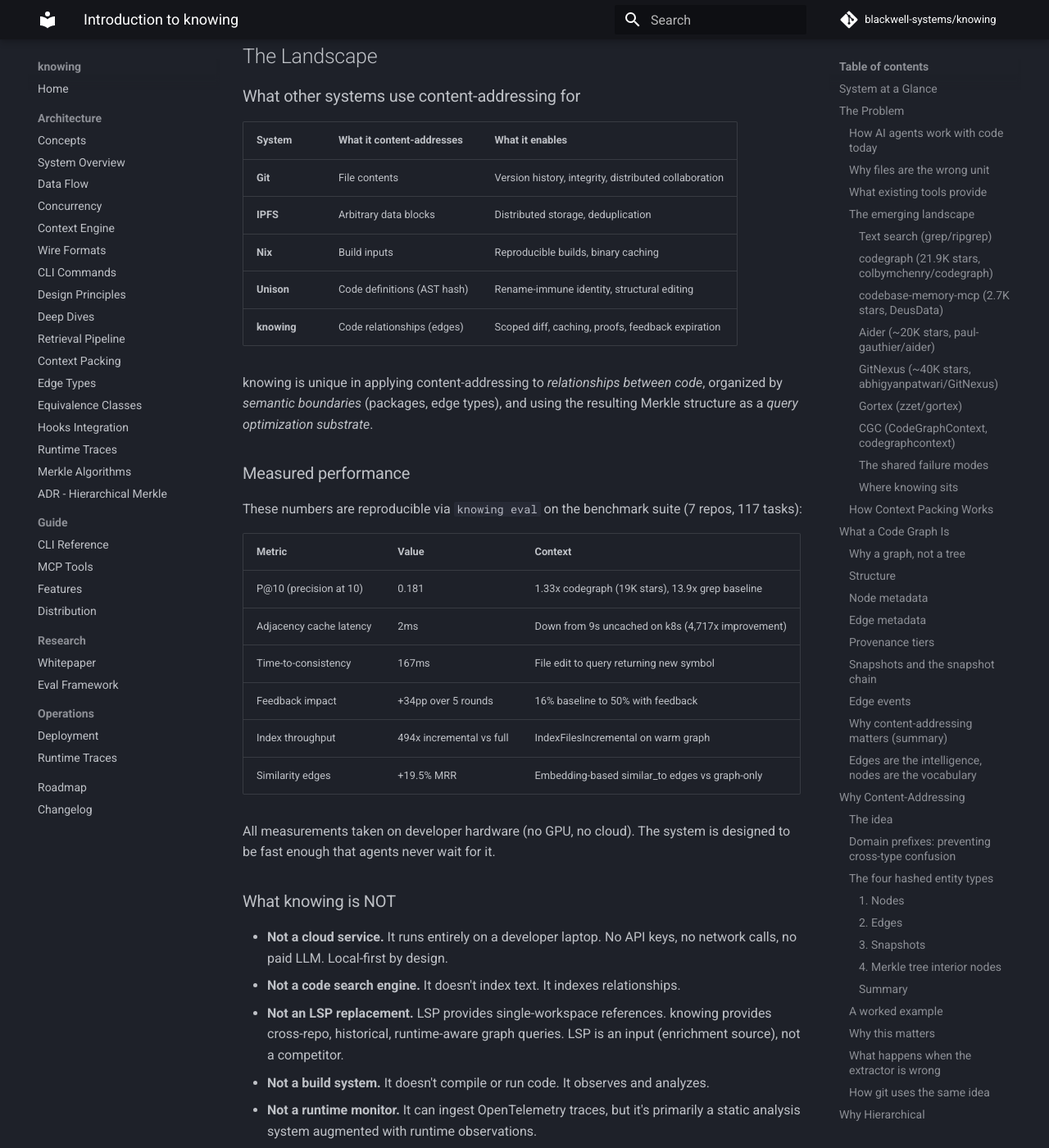
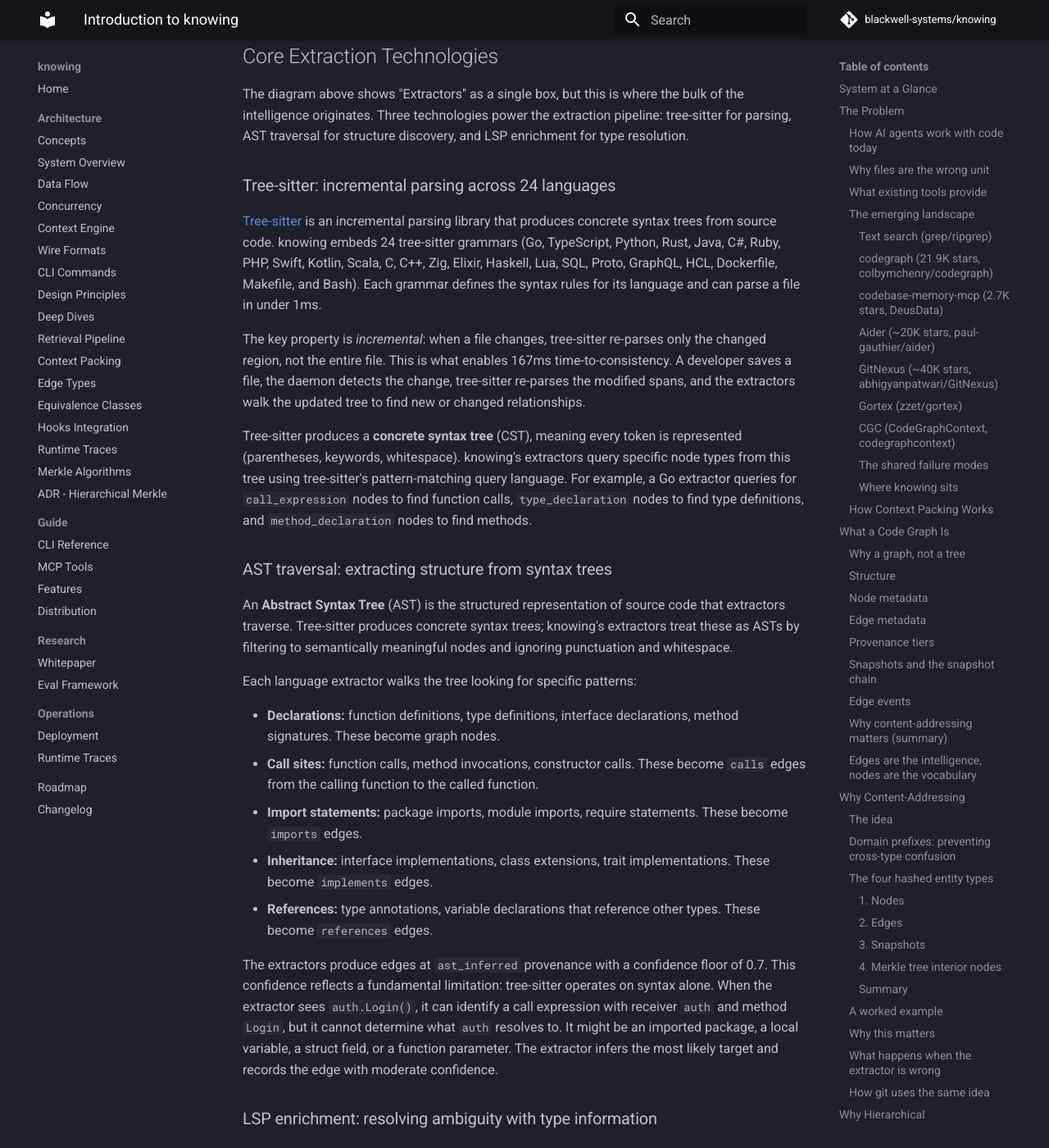
Before and after one commit to blackwell-systems/knowing, an MkDocs documentation site: the page built from docs/guide/introduction.md, in a window 1280 px wide and 1400 px high, scrolled down 25710 px. Shown: the whole window at 82% size. Built offline with MkDocs 1.6.1 and Material for MkDocs 9.7.7, drawn with Linux system fonts in a browser that asks for light colours; comment, search, counter and statistics services are not loaded; some of the changed text lies outside the part shown.

Commit message:
docs: add Core Extraction Technologies section to introduction
Explains tree-sitter (24 grammars, incremental parsing), AST traversal
(how extractors walk syntax trees to produce nodes and edges), and LSP
enrichment (language servers resolving ambiguous call targets, upgrading
confidence from 0.7 to 0.9). Fills a gap where the introduction
referenced extractors without explaining the underlying technologies.

```diff
--- a/docs/guide/introduction.md
+++ b/docs/guide/introduction.md
@@ -757,6 +757,64 @@ The daemon watches the filesystem and triggers incremental re-indexing on file c
 
 Since the initial architecture, knowing has added cross-repo awareness (external packages get canonical identity hashes like `external://flask` or `stdlib`), community-aware graph walks (constrain RWR to seed communities for focused queries), and 28 MCP tools for agent integration. The system requires no cloud services; everything runs locally with zero configuration.
 
+## Core Extraction Technologies
+
+The diagram above shows "Extractors" as a single box, but this is where the bulk of the intelligence originates. Three technologies power the extraction pipeline: tree-sitter for parsing, AST traversal for structure discovery, and LSP enrichment for type resolution.
+
+### Tree-sitter: incremental parsing across 24 languages
+
+[Tree-sitter](https://tree-sitter.github.io/) is an incremental parsing library that produces concrete syntax trees from source code. knowing embeds 24 tree-sitter grammars (Go, TypeScript, Python, Rust, Java, C#, Ruby, PHP, Swift, Kotlin, Scala, C, C++, Zig, Elixir, Haskell, Lua, SQL, Proto, GraphQL, HCL, Dockerfile, Makefile, and Bash). Each grammar defines the syntax rules for its language and can parse a file in under 1ms.
+
+The key property is *incremental*: when a file changes, tree-sitter re-parses only the changed region, not the entire file. This is what enables 167ms time-to-consistency. A developer saves a file, the daemon detects the change, tree-sitter re-parses the modified spans, and the extractors walk the updated tree to find new or changed relationships.
+
+Tree-sitter produces a **concrete syntax tree** (CST), meaning every token is represented (parentheses, keywords, whitespace). knowing's extractors query specific node types from this tree using tree-sitter's pattern-matching query language. For example, a Go extractor queries for `call_expression` nodes to find function calls, `type_declaration` nodes to find type definitions, and `method_declaration` nodes to find methods.
+
+### AST traversal: extracting structure from syntax trees
+
+An **Abstract Syntax Tree** (AST) is the structured representation of source code that extractors traverse. Tree-sitter produces concrete syntax trees; knowing's extractors treat these as ASTs by filtering to semantically meaningful nodes and ignoring punctuation and whitespace.
+
+Each language extractor walks the tree looking for specific patterns:
+
+- **Declarations:** function definitions, type definitions, interface declarations, method signatures. These become graph nodes.
+- **Call sites:** function calls, method invocations, constructor calls. These become `calls` edges from the calling function to the called function.
+- **Import statements:** package imports, module imports, require statements. These become `imports` edges.
+- **Inheritance:** interface implementations, class extensions, trait implementations. These become `implements` edges.
+- **References:** type annotations, variable declarations that reference other types. These become `references` edges.
+
+The extractors produce edges at `ast_inferred` provenance with a confidence floor of 0.7. This confidence reflects a fundamental limitation: tree-sitter operates on syntax alone. When the extractor sees `auth.Login()`, it can identify a call expression with receiver `auth` and method `Login`, but it cannot determine what `auth` resolves to. It might be an imported package, a local variable, a struct field, or a function parameter. The extractor infers the most likely target and records the edge with moderate confidence.
+
+### LSP enrichment: resolving ambiguity with type information
+
+After static extraction, knowing can optionally run **language servers** (gopls for Go, pyright for Python, rust-analyzer for Rust, typescript-language-server for TypeScript) to resolve ambiguous call targets. This is the LSP enrichment pass.
+
+The problem it solves: static tree-sitter extraction sees `foo.Bar()` but does not know what `foo` is. It could be:
+- A package import (`foo` is package `github.com/org/foo`, `Bar` is an exported function)
+- A local variable (`foo` is a struct instance, `Bar` is a method on that struct's type)
+- An interface method (`foo` satisfies interface `Baz`, `Bar` is declared on `Baz`)
+- A re-exported alias (`foo` is imported under a different name)
+
+The language server has full type information. It resolves `foo.Bar()` to the concrete definition: the exact file, line, and symbol where `Bar` is defined. This eliminates ambiguity.
+
+**How enrichment works:**
+
+1. knowing opens the workspace in the language server.
+2. For each `ast_inferred` edge with confidence below 0.9, knowing sends a "go to definition" request at the call site's position (file, line, column).
+3. The language server responds with the resolved target location.
+4. knowing matches this location to a node in the graph.
+5. If the resolved target matches the inferred target, the edge confidence is upgraded from 0.7 (`ast_inferred`) to 0.9 (`lsp_resolved`).
+6. If the resolved target differs from the inferred target, the old edge is replaced with a corrected edge pointing to the actual target, at confidence 0.9.
+
+**Confidence upgrade in practice:**
+
+| Stage | Provenance | Confidence | What we know |
+|---|---|---|---|
+| After tree-sitter | `ast_inferred` | 0.7 | Syntax says `auth.Login()` exists at line 42 |
+| After LSP | `lsp_resolved` | 0.9 | Type system confirms this calls `pkg/auth.Login` at `auth.go:15` |
+
+The 0.2 confidence gap (0.7 to 0.9) matters for downstream ranking. In the RWR graph walk, edge weights are multiplied by confidence. An `lsp_resolved` edge carries 28% more weight than an `ast_inferred` edge, meaning LSP-confirmed relationships pull more strongly during retrieval. Consumers can also filter by confidence threshold: setting a minimum of 0.85 excludes all unconfirmed tree-sitter guesses while retaining LSP-verified relationships.
+
+LSP enrichment is optional because language servers require project setup (installed dependencies, build configuration). For repositories without a working language server, tree-sitter extraction at 0.7 confidence still produces a useful graph. LSP adds precision, not coverage.
+
 ## The Landscape
 
 ### What other systems use content-addressing for
```
